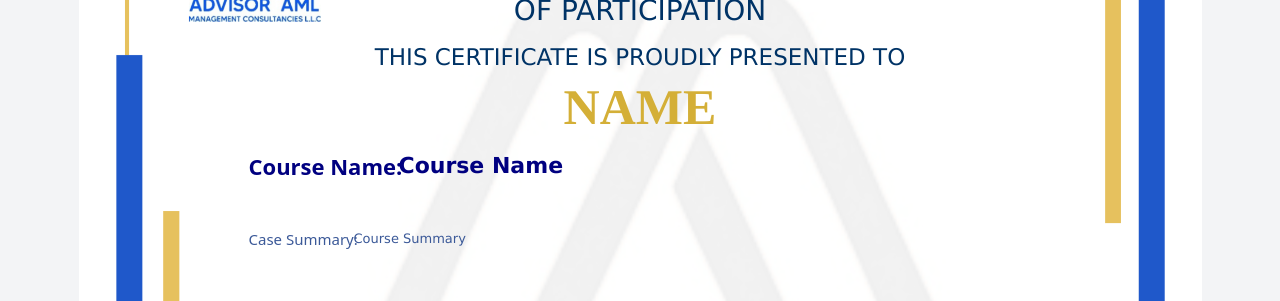
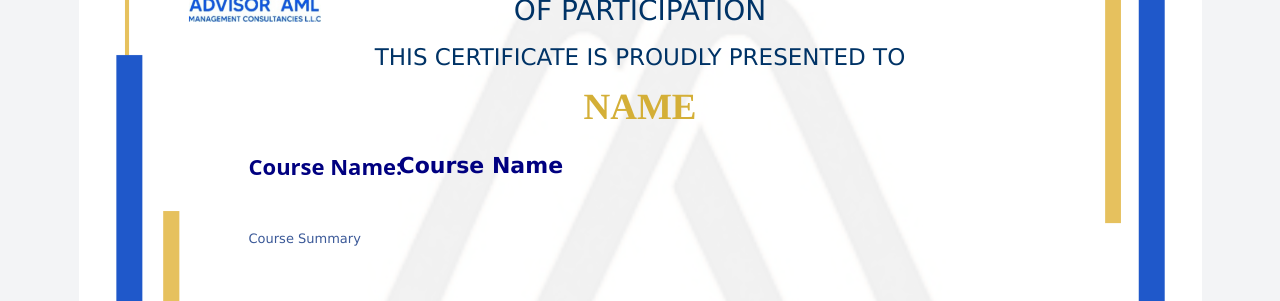
Before and after one commit to Vignesh082705/certificate, a React (Vite) app: page / in a window 1280 px wide. Shown: the part 212-513 px from the top of the page. Built offline with nearby package versions, Linux system fonts and the light colour scheme.

Commit message:
Initial commit

```diff
--- a/src/components/Certificate.jsx
+++ b/src/components/Certificate.jsx
@@ -79,7 +79,6 @@ const Certificate = () => {
 
         {/* Static Labels */}
         <div style={{ position: 'absolute', top: '330px', left: '170px', fontSize: '22px', fontWeight: 'bold', color: '#000080' }}>Course Name:</div>
-        <div style={{ position: 'absolute', top: '408px', left: '170px', fontSize: '15px', color: '#3B5998' }}>Case Summary:</div>
         <div style={{ position: 'absolute', bottom: '230px', left: '170px', fontSize: '18px', color: '#3B5998' }}>Certificate ID:</div>
         <div style={{ position: 'absolute', bottom: '195px', left: '170px', fontSize: '18px', color: '#3B5998' }}>Hours:</div>
         <div style={{ position: 'absolute', bottom: '160px', left: '170px', fontSize: '18px', color: '#3B5998' }}>Date of Completion:</div>
@@ -94,14 +93,14 @@ const Certificate = () => {
           style={{
             ...baseStyle,
             fontFamily: "Times New Roman, serif",
-            fontSize: "50px",
+            fontSize: "37px",
             fontWeight: "bold",
             color: "#D4AF37",
             position: "absolute",
-            top: "250px",
+            top: "260px",
             left: "50%",
             transform: "translateX(-50%)",
-            width: "600px",
+            width: "900px",
             textAlign: "center",
             textTransform: "uppercase",
           }}
@@ -140,8 +139,8 @@ const Certificate = () => {
     ...baseStyle,
     position: "absolute",
     top: "410px",
-    left: "275px",
-    width: "700px",
+    left: "170px",
+    width: "800px",
     fontSize: "13px",
     lineHeight: "1.5",
     minHeight: "60px",
```
